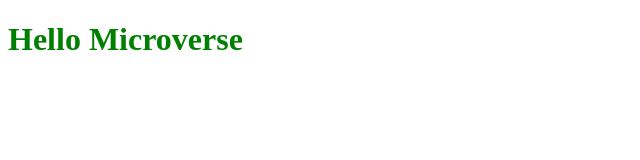
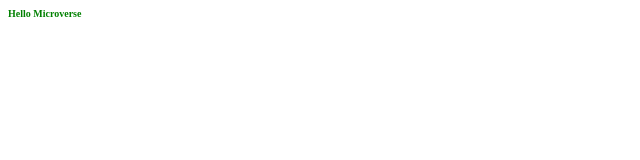
Before and after one commit to akinmolaomotlani/Hello-Microverse-Test, a website: page index.html in a window 1280 px wide. Shown: the whole page, without its empty margins (0-640 px from the left). Drawn offline with Linux system fonts and the light colour scheme.

Commit message:
updating my css file for linters updat

```diff
--- a/style.css
+++ b/style.css
@@ -1,3 +1,4 @@
 h1 {
   color: green;
+  font-size: 10px;
 }
```
